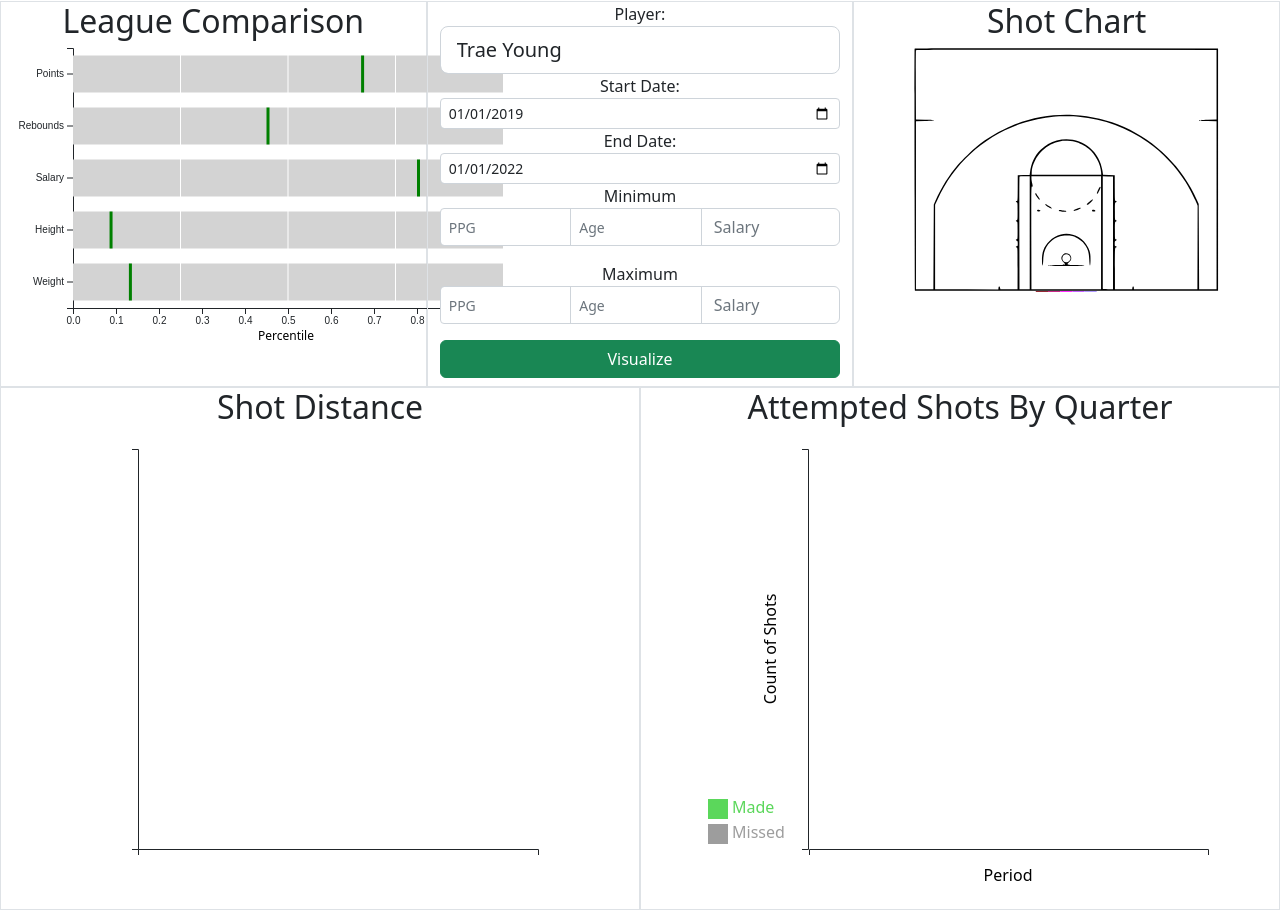
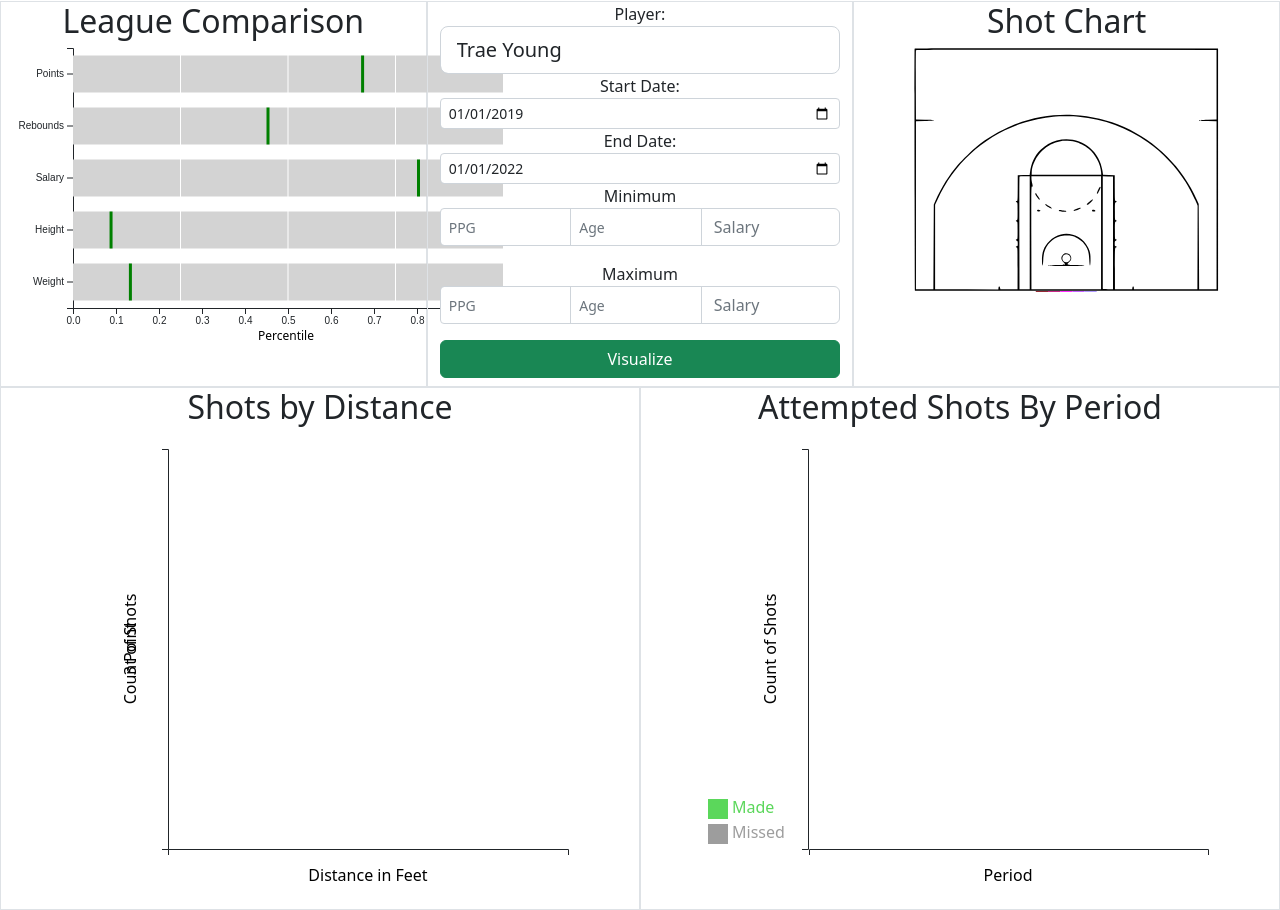
Before and after one commit to christensenjo/NBA-Shot-Data-Visualizer, a Django app: page / in a window 1280 px wide. Shown: the part 55-965 px from the top of the page. Run offline with Django 4.2, Linux system fonts and the light colour scheme; data that the repository does not hold is empty; some libraries are stand-ins or nearby versions.

Commit message:
3point line and labels

```diff
--- a/api/api/templates/index.html
+++ b/api/api/templates/index.html
@@ -141,11 +141,11 @@
             <div class="row">
 
                 <div class="col-6 border">
-                    <h2>Shot Distance</h2>
+                    <h2>Shots by Distance</h2>
                     <div id="shotDistanceHistogram"></div>
                 </div>
                 <div class="col-6 border">
-                    <h2>Attempted Shots By Quarter</h2>
+                    <h2>Attempted Shots By Period</h2>
                     <div id="shotFrequency">
                     </div>
                 </div>
@@ -181,7 +181,6 @@
 	// shotDistanceBarChart.build();
 
 
-
     // Call getShots() for an initial setup without player data, then call again onClick
     getShots()
 
@@ -211,7 +210,7 @@
 
     let shotDistance = new ShotDistance("#shotDistanceHistogram", "")
 	shotDistance.reSize(400, 400)
-	shotDistance.reMargin(15, 25, 60, 60)
+	shotDistance.reMargin(15, 25, 60, 120)
 	shotDistance.build()
 
 	function visualize(url) {
--- a/api/static/visualizations/ShotDistance.js
+++ b/api/static/visualizations/ShotDistance.js
@@ -27,6 +27,40 @@
         this.axis.yAxis = this.svg.append("g")
             .attr("class", "yAxis")
             .call(this.axis.y)
+
+
+        let height = this.size.height
+        let width = this.size.width
+
+        this.svg.append("text")
+            .attr("class", "xlabel")
+            .attr("text-anchor", "middle")
+            .attr("x", width/2)
+            .attr("y", height + 32)
+            .text("Distance in Feet");
+
+        this.svg.append("text")
+            .attr("class", "ylabel")
+            .attr("text-anchor", "middle")
+            .attr("x", -height/2)
+            .attr("y", -32)
+            .attr("transform", "rotate(-90)")
+            .text("Count of Shots");
+
+        this.point3 = this.svg.append("text")
+            .attr("class", "point3-label")
+            .attr("text-anchor", "middle")
+            .attr("x", -height/2)
+            .attr("y", -32)
+            .attr("transform", "rotate(-90)")
+            .text("3 Point");
+
+
+        this.tooltip = d3.select(this.selector).append("div")
+            .style("position", "absolute")
+//            .style("visibility", "hidden")
+            .text("I'm a circle!")
+            .attr("class", "line-tooltip")
     }
 
     updateAxis = function() {
@@ -45,7 +79,7 @@
         this.bins = histogram(this.data)
         let bins = this.bins
 
-        this.axis.yScale.domain([0, d3.max(bins, function(d) { return d.length; }) + 50])
+        this.axis.yScale.domain([0, d3.max(bins, function(d) { return d.length; }) + 10])
 
     }
 
@@ -62,22 +96,49 @@
 
         let data = this.bins
 
+        let tooltip = this.tooltip
 
         this.svg.selectAll("rect").data(data)
             .join("rect")
+//            .transition().duration(1000)
             .attr("x", 1)
-            .attr("transform", function(d) { return "translate(" + xScale(d.x0) + "," + (yScale(d.length)) + ")"; })
-            .attr("width", function(d) { return xScale(d.x1) - xScale(d.x0) -1 ; })
-            .attr("height", function(d) { return height - yScale(d.length); })
+            .attr("transform", function(d) { return "translate(" + xScale(d.x0) + "," + (yScale(d.length-2)) + ")"; })
+            .attr("width", function(d) { return Math.max(xScale(d.x1) - xScale(d.x0),0); })
+            .attr("height", function(d) { return Math.max(height - yScale(d.length-2), 0); })
             .style("fill", "#198754")
-            .on("mouseover", function(d) {
-                d3.select(this)
-                    .style("fill", "#157347");
+            .attr("class", ".bar")
+            .attr('data-message', function(d){
+                return `Shots: ${(d.length)-2} <br> Distance: ${d.x0}`
             })
-            .on("mouseleave", function(d) {
-                d3.select(this)
-                    .style("fill", "#198754");
-            });
+            .on("mouseover", function(e) {
+                d3.select(this).style("fill", "#157347");
+                tooltip.style("display", "initial")
+                tooltip.html(e.target.getAttribute('data-message'))
+                let rect = e.target.getBoundingClientRect()
+                let tooltipRect = tooltip.node().getBoundingClientRect()
+                tooltip.style("top", (rect.top-35)+"px").style("left",(rect.left-(tooltipRect.width/2)+(rect.width/2))+"px")
+            })
+            .on("mouseleave", function(e) {
+                d3.select(this).style("fill", "#198754");
+                tooltip.style("display", "none")
+            })
+
+        let d = [{"distance":22}]
+
+        this.svg.selectAll(".point3").data(d)
+            .join("rect")
+            .attr("x", 1)
+            .attr("transform", function(d) { return "translate(" + xScale(d.distance) + "," + 0 + ")"; })
+            .attr("width", function(d) { return 1 })
+            .attr("height", function(d) { return height })
+            .attr("class", "point3")
+
+
+        this.svg.selectAll(".point3-label").data(d)
+            .attr("y", function(d){return xScale(d.distance)})
+            .attr("x",-25)
+            .attr("width", function(d) { return 1 })
+            .attr("height", function(d) { return height })
 
     }
 }
```
